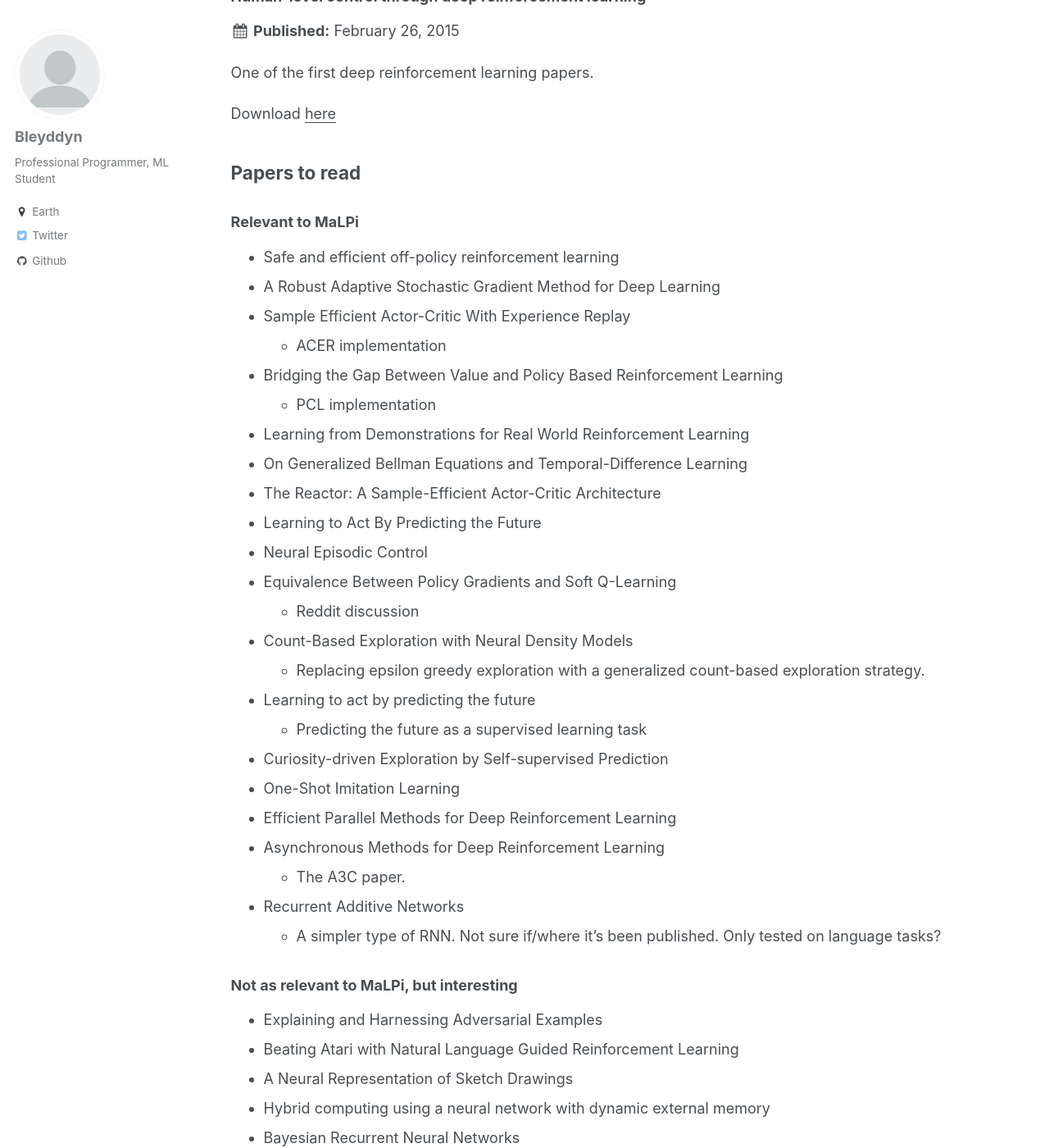
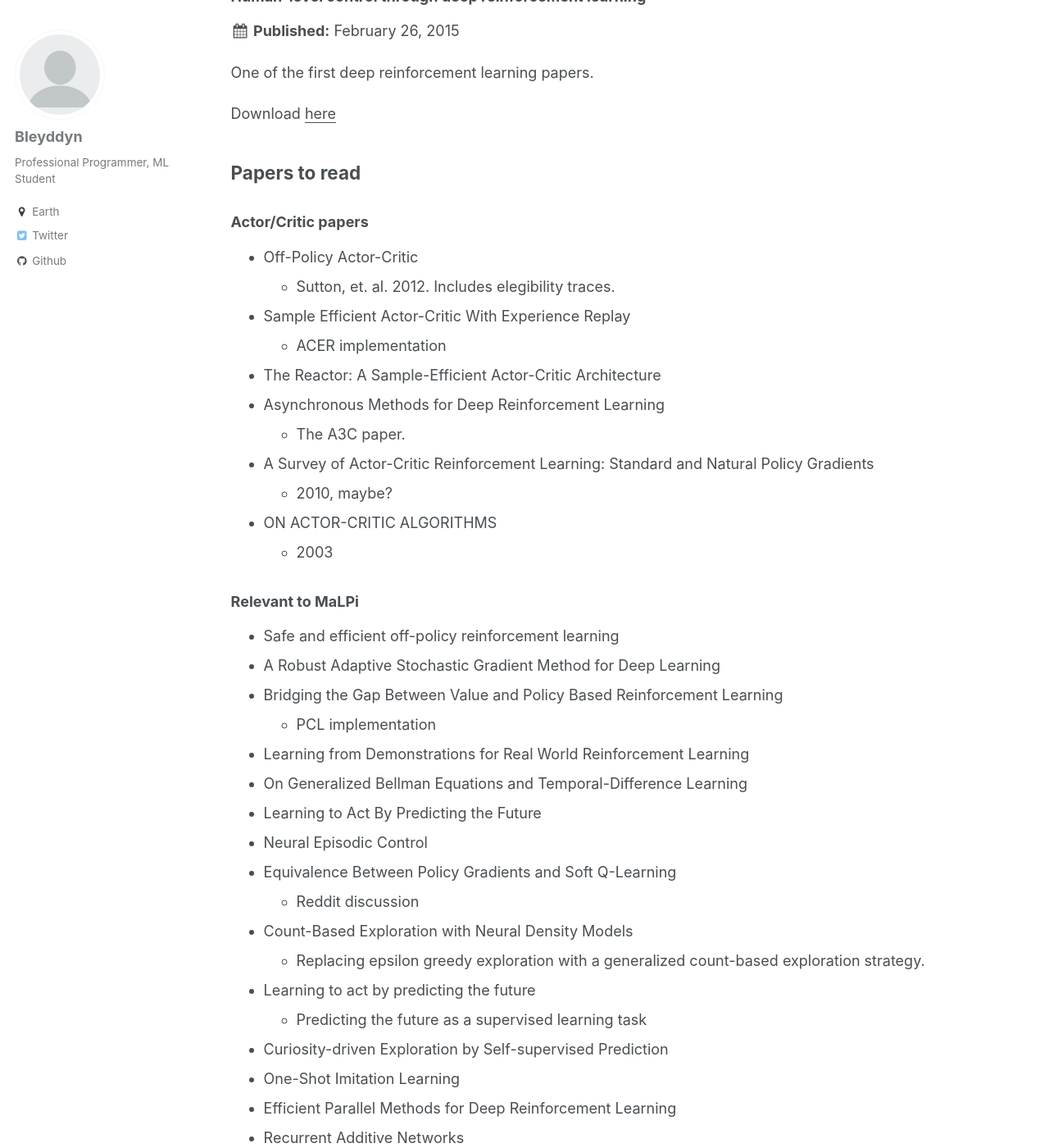
Before and after one commit to Bleyddyn/Bleyddyn.github.io, a Jekyll site: the page built from _pages/publications.md, in a window 1280 px wide and 1400 px high, scrolled down 1083 px. Shown: the whole window at 82% size. Built offline with Jekyll 4.4.1, drawn with Linux system fonts in a browser that asks for light colours.

Commit message:
Added a section specifically for Actor/Critic papers.

```diff
--- a/_pages/publications.md
+++ b/_pages/publications.md
@@ -19,17 +19,28 @@ author_profile: true
 
 ## Papers to read
 
+### Actor/Critic papers
+
+* [Off-Policy Actor-Critic](https://arxiv.org/abs/1205.4839)
+  * Sutton, et. al. 2012. Includes elegibility traces.
+* [Sample Efficient Actor-Critic With Experience Replay](https://arxiv.org/abs/1611.01224)
+  * [ACER implementation](https://github.com/pfnet/chainerrl/blob/master/chainerrl/agents/acer.py)
+* [The Reactor: A Sample-Efficient Actor-Critic Architecture](https://arxiv.org/abs/1704.04651)
+* [Asynchronous Methods for Deep Reinforcement Learning](https://arxiv.org/abs/1602.01783)
+  * The A3C paper.
+* [A Survey of Actor-Critic Reinforcement Learning: Standard and Natural Policy Gradients](https://pdfs.semanticscholar.org/145a/42e83ec142a125da3ad845ee95027ef702e5.pdf)
+  * 2010, maybe?
+* [ON ACTOR-CRITIC ALGORITHMS](http://www.mit.edu/~jnt/Papers/J094-03-kon-actors.pdf)
+  * 2003
+
 ### Relevant to MaLPi
 
 * [Safe and efficient off-policy reinforcement learning](https://arxiv.org/abs/1606.02647)
 * [A Robust Adaptive Stochastic Gradient Method for Deep Learning](https://arxiv.org/abs/1703.00788)
-* [Sample Efficient Actor-Critic With Experience Replay](https://arxiv.org/abs/1611.01224)
-  * [ACER implementation](https://github.com/pfnet/chainerrl/blob/master/chainerrl/agents/acer.py)
 * [Bridging the Gap Between Value and Policy Based Reinforcement Learning](https://arxiv.org/abs/1702.08892)
   * [PCL implementation](https://github.com/pfnet/chainerrl/blob/master/chainerrl/agents/pcl.py)
 * [Learning from Demonstrations for Real World Reinforcement Learning](https://arxiv.org/abs/1704.03732)
 * [On Generalized Bellman Equations and Temporal-Difference Learning](https://arxiv.org/abs/1704.04463)
-* [The Reactor: A Sample-Efficient Actor-Critic Architecture](https://arxiv.org/abs/1704.04651)
 * [Learning to Act By Predicting the Future](https://arxiv.org/abs/1611.01779)
 * [Neural Episodic Control](https://arxiv.org/abs/1703.01988)
 * [Equivalence Between Policy Gradients and Soft Q-Learning](https://arxiv.org/abs/1704.06440)
```
Also changed, not shown: other parts of _pages/publications.md (+0 -2 lines).
